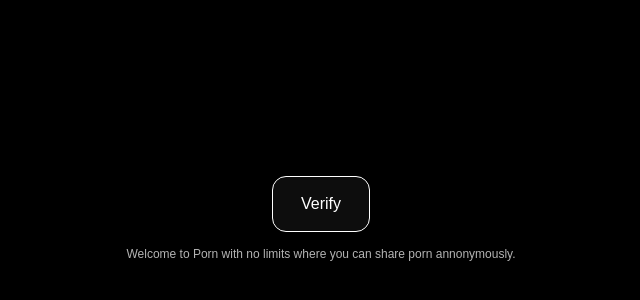
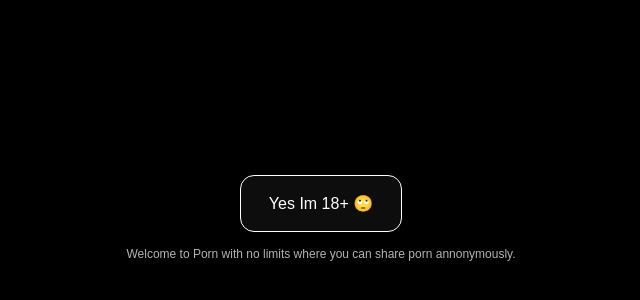
Before and after one commit to Itzsplicezgit/oo, a website: page public/index.html in a window 1280 px wide. Shown: the part 182-482 px from the top of the page, without its empty margins (319-959 px from the left). Drawn offline with Linux system fonts and the light colour scheme.

Commit message:
Update index.html

```diff
--- a/public/index.html
+++ b/public/index.html
@@ -116,7 +116,7 @@ video {
 <body>
 
 <div id="verifyScreen">
-  <button id="verifyBtn">Verify</button>
+  <button id="verifyBtn">Yes Im 18+ 🙄</button>
   <div style="opacity:0.7;font-size:12px;text-align:center;color:white;">
     Welcome to Porn with no limits where you can share porn annonymously.
   </div>
```
